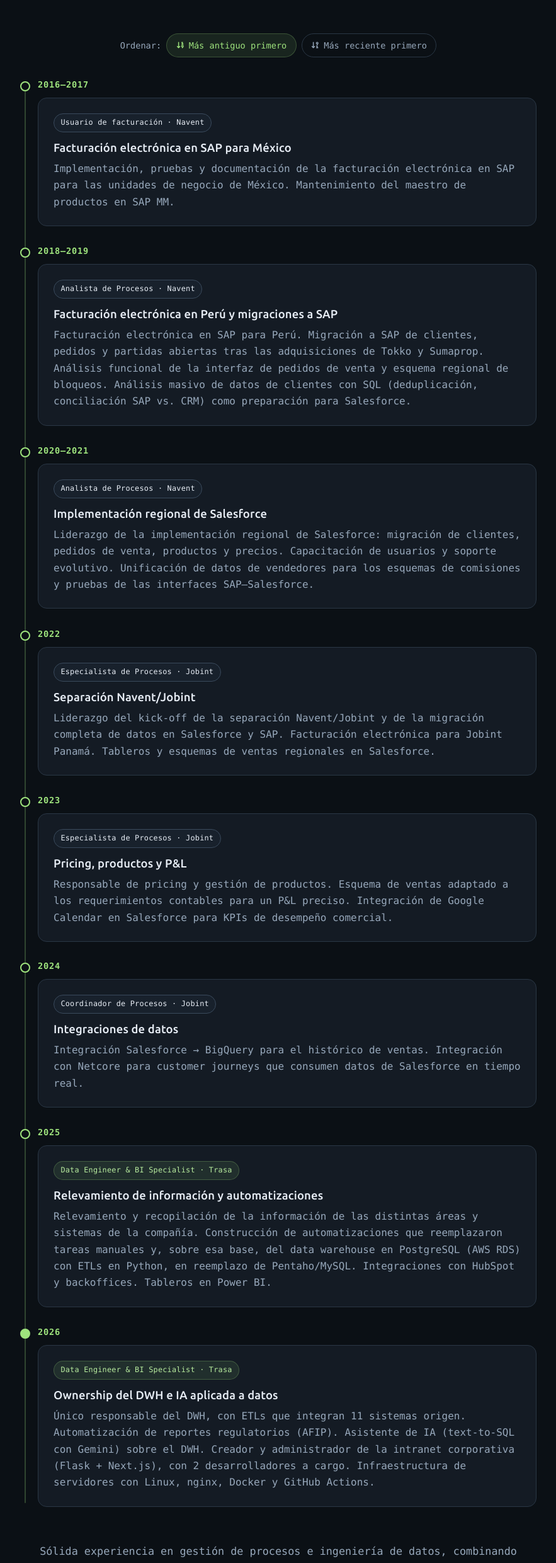
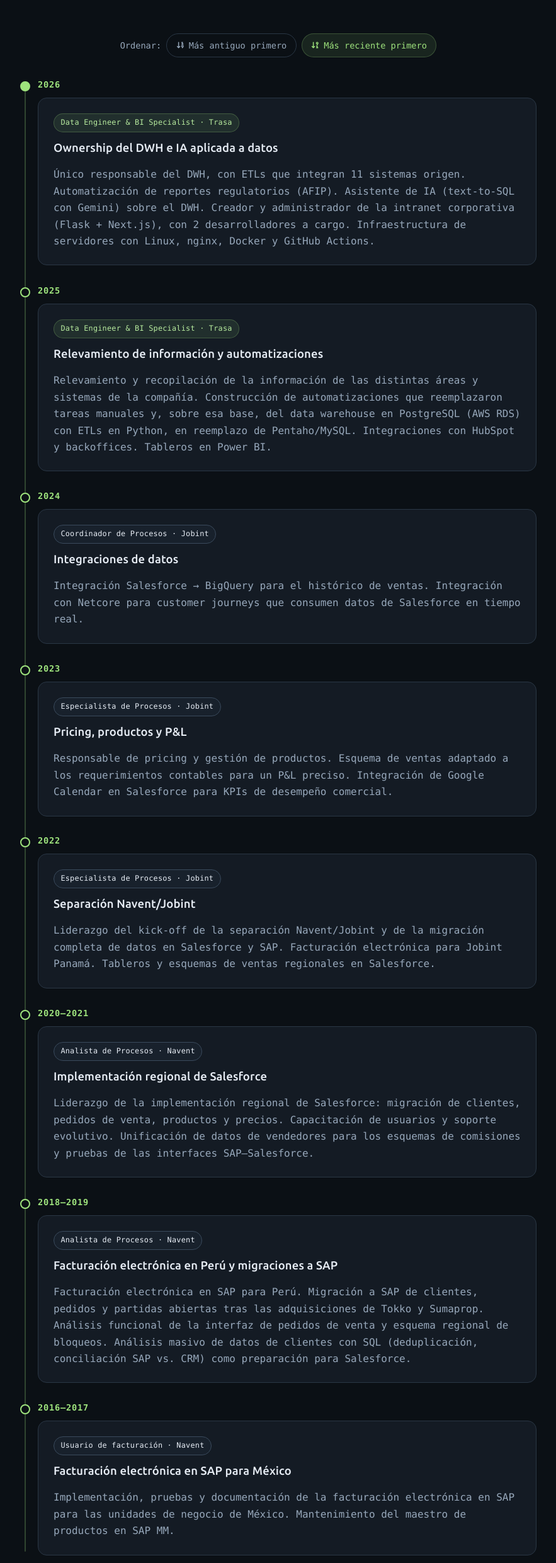
Before and after one commit to csr91/resume, a plain HTML site: page templates/long.html in a window 1280 px wide. Shown: the part 190-2671 px from the top of the page at 63% size, without its empty margins (198-1081 px from the left). Drawn offline with Linux system fonts and the light colour scheme; a web font is replaced by a local one.

Commit message:
feat: sticky job context header and default newest-first road to

```diff
--- a/static/site.css
+++ b/static/site.css
@@ -480,6 +480,16 @@
   margin-bottom: 1rem;
 }
 
+.exp-featured .card-head {
+  position: sticky;
+  top: var(--nav-h);
+  z-index: 5;
+  background: var(--surface);
+  padding: 0.9rem 0 0.9rem;
+  margin: -0.9rem 0 0.9rem;
+  box-shadow: 0 1px 0 var(--border);
+}
+
 .card-title {
   font-size: 1.15rem;
   font-weight: 700;
@@ -555,6 +565,7 @@
   bottom: 24px;
   width: 3px;
   border-radius: 3px;
+  z-index: 6;
   background: var(--accent);
 }
 .exp-featured .card-title { font-size: 1.35rem; }
@@ -729,6 +740,14 @@
   color: var(--accent);
 }
 
+.timeline-head {
+  position: sticky;
+  top: var(--nav-h);
+  z-index: 5;
+  background: var(--surface);
+  padding: 0.75rem 0 0.6rem;
+  margin: -0.75rem 0 0;
+}
 .timeline-card .badge { margin-bottom: 0.85rem; white-space: normal; }
 .timeline-title { font-size: 1.15rem; margin-bottom: 0.6rem; }
 .timeline-text { color: var(--muted); margin: 0; }
--- a/templates/long.html
+++ b/templates/long.html
@@ -71,72 +71,88 @@
                 <div class="container">
                     <div class="timeline-sort" role="group" aria-label="Ordenar la historia">
                         <span class="timeline-sort-label">Ordenar:</span>
-                        <button type="button" class="sort-btn is-active" data-order="asc" aria-pressed="true"><i class="fas fa-arrow-down-1-9" aria-hidden="true"></i> Más antiguo primero</button>
-                        <button type="button" class="sort-btn" data-order="desc" aria-pressed="false"><i class="fas fa-arrow-down-9-1" aria-hidden="true"></i> Más reciente primero</button>
+                        <button type="button" class="sort-btn" data-order="asc" aria-pressed="false"><i class="fas fa-arrow-down-1-9" aria-hidden="true"></i> Más antiguo primero</button>
+                        <button type="button" class="sort-btn is-active" data-order="desc" aria-pressed="true"><i class="fas fa-arrow-down-9-1" aria-hidden="true"></i> Más reciente primero</button>
                     </div>
                     <ol class="timeline">
-                        <li class="timeline-item" data-year="2016">
-                            <div class="timeline-year">2016–2017</div>
+                        <li class="timeline-item is-current" data-year="2026">
+                            <div class="timeline-year">2026</div>
                             <div class="card timeline-card">
-                                <span class="badge">Usuario de facturación · Navent</span>
-                                <h2 class="timeline-title">Facturación electrónica en SAP para México</h2>
-                                <p class="timeline-text">Implementación, pruebas y documentación de la facturación electrónica en SAP para las unidades de negocio de México. Mantenimiento del maestro de productos en SAP MM.</p>
+                                <div class="timeline-head">
+                                    <span class="badge badge-accent">Data Engineer &amp; BI Specialist · Trasa</span>
+                                    <h2 class="timeline-title">Ownership del DWH e IA aplicada a datos</h2>
+                                </div>
+                                <p class="timeline-text">Único responsable del DWH, con ETLs que integran 11 sistemas origen. Automatización de reportes regulatorios (AFIP). Asistente de IA (text-to-SQL con Gemini) sobre el DWH. Creador y administrador de la intranet corporativa (Flask + Next.js), con 2 desarrolladores a cargo. Infraestructura de servidores con Linux, nginx, Docker y GitHub Actions.</p>
+                            </div>
+                        </li>
+                        <li class="timeline-item" data-year="2025">
+                            <div class="timeline-year">2025</div>
+                            <div class="card timeline-card">
+                                <div class="timeline-head">
+                                    <span class="badge badge-accent">Data Engineer &amp; BI Specialist · Trasa</span>
+                                    <h2 class="timeline-title">Relevamiento de información y automatizaciones</h2>
+                                </div>
+                                <p class="timeline-text">Relevamiento y recopilación de la información de las distintas áreas y sistemas de la compañía. Construcción de automatizaciones que reemplazaron tareas manuales y, sobre esa base, del data warehouse en PostgreSQL (AWS RDS) con ETLs en Python, en reemplazo de Pentaho/MySQL. Integraciones con HubSpot y backoffices. Tableros en Power BI.</p>
+                            </div>
+                        </li>
+                        <li class="timeline-item" data-year="2024">
+                            <div class="timeline-year">2024</div>
+                            <div class="card timeline-card">
+                                <div class="timeline-head">
+                                    <span class="badge">Coordinador de Procesos · Jobint</span>
+                                    <h2 class="timeline-title">Integraciones de datos</h2>
+                                </div>
+                                <p class="timeline-text">Integración Salesforce → BigQuery para el histórico de ventas. Integración con Netcore para customer journeys que consumen datos de Salesforce en tiempo real.</p>
+                            </div>
+                        </li>
+                        <li class="timeline-item" data-year="2023">
+                            <div class="timeline-year">2023</div>
+                            <div class="card timeline-card">
+                                <div class="timeline-head">
+                                    <span class="badge">Especialista de Procesos · Jobint</span>
+                                    <h2 class="timeline-title">Pricing, productos y P&amp;L</h2>
+                                </div>
+                                <p class="timeline-text">Responsable de pricing y gestión de productos. Esquema de ventas adaptado a los requerimientos contables para un P&amp;L preciso. Integración de Google Calendar en Salesforce para KPIs de desempeño comercial.</p>
+                            </div>
+                        </li>
+                        <li class="timeline-item" data-year="2022">
+                            <div class="timeline-year">2022</div>
+                            <div class="card timeline-card">
+                                <div class="timeline-head">
+                                    <span class="badge">Especialista de Procesos · Jobint</span>
+                                    <h2 class="timeline-title">Separación Navent/Jobint</h2>
+                                </div>
+                                <p class="timeline-text">Liderazgo del kick-off de la separación Navent/Jobint y de la migración completa de datos en Salesforce y SAP. Facturación electrónica para Jobint Panamá. Tableros y esquemas de ventas regionales en Salesforce.</p>
+                            </div>
+                        </li>
+                        <li class="timeline-item" data-year="2020">
+                            <div class="timeline-year">2020–2021</div>
+                            <div class="card timeline-card">
+                                <div class="timeline-head">
+                                    <span class="badge">Analista de Procesos · Navent</span>
+                                    <h2 class="timeline-title">Implementación regional de Salesforce</h2>
+                                </div>
+                                <p class="timeline-text">Liderazgo de la implementación regional de Salesforce: migración de clientes, pedidos de venta, productos y precios. Capacitación de usuarios y soporte evolutivo. Unificación de datos de vendedores para los esquemas de comisiones y pruebas de las interfaces SAP–Salesforce.</p>
                             </div>
                         </li>
                         <li class="timeline-item" data-year="2018">
                             <div class="timeline-year">2018–2019</div>
                             <div class="card timeline-card">
-                                <span class="badge">Analista de Procesos · Navent</span>
-                                <h2 class="timeline-title">Facturación electrónica en Perú y migraciones a SAP</h2>
+                                <div class="timeline-head">
+                                    <span class="badge">Analista de Procesos · Navent</span>
+                                    <h2 class="timeline-title">Facturación electrónica en Perú y migraciones a SAP</h2>
+                                </div>
                                 <p class="timeline-text">Facturación electrónica en SAP para Perú. Migración a SAP de clientes, pedidos y partidas abiertas tras las adquisiciones de Tokko y Sumaprop. Análisis funcional de la interfaz de pedidos de venta y esquema regional de bloqueos. Análisis masivo de datos de clientes con SQL (deduplicación, conciliación SAP vs. CRM) como preparación para Salesforce.</p>
                             </div>
                         </li>
-                        <li class="timeline-item" data-year="2020">
-                            <div class="timeline-year">2020–2021</div>
+                        <li class="timeline-item" data-year="2016">
+                            <div class="timeline-year">2016–2017</div>
                             <div class="card timeline-card">
-                                <span class="badge">Analista de Procesos · Navent</span>
-                                <h2 class="timeline-title">Implementación regional de Salesforce</h2>
-                                <p class="timeline-text">Liderazgo de la implementación regional de Salesforce: migración de clientes, pedidos de venta, productos y precios. Capacitación de usuarios y soporte evolutivo. Unificación de datos de vendedores para los esquemas de comisiones y pruebas de las interfaces SAP–Salesforce.</p>
-                            </div>
-                        </li>
-                        <li class="timeline-item" data-year="2022">
-                            <div class="timeline-year">2022</div>
-                            <div class="card timeline-card">
-                                <span class="badge">Especialista de Procesos · Jobint</span>
-                                <h2 class="timeline-title">Separación Navent/Jobint</h2>
-                                <p class="timeline-text">Liderazgo del kick-off de la separación Navent/Jobint y de la migración completa de datos en Salesforce y SAP. Facturación electrónica para Jobint Panamá. Tableros y esquemas de ventas regionales en Salesforce.</p>
-                            </div>
-                        </li>
-                        <li class="timeline-item" data-year="2023">
-                            <div class="timeline-year">2023</div>
-                            <div class="card timeline-card">
-                                <span class="badge">Especialista de Procesos · Jobint</span>
-                                <h2 class="timeline-title">Pricing, productos y P&amp;L</h2>
-                                <p class="timeline-text">Responsable de pricing y gestión de productos. Esquema de ventas adaptado a los requerimientos contables para un P&amp;L preciso. Integración de Google Calendar en Salesforce para KPIs de desempeño comercial.</p>
-                            </div>
-                        </li>
-                        <li class="timeline-item" data-year="2024">
-                            <div class="timeline-year">2024</div>
-                            <div class="card timeline-card">
-                                <span class="badge">Coordinador de Procesos · Jobint</span>
-                                <h2 class="timeline-title">Integraciones de datos</h2>
-                                <p class="timeline-text">Integración Salesforce → BigQuery para el histórico de ventas. Integración con Netcore para customer journeys que consumen datos de Salesforce en tiempo real.</p>
-                            </div>
-                        </li>
-                        <li class="timeline-item" data-year="2025">
-                            <div class="timeline-year">2025</div>
-                            <div class="card timeline-card">
-                                <span class="badge badge-accent">Data Engineer &amp; BI Specialist · Trasa</span>
-                                <h2 class="timeline-title">Relevamiento de información y automatizaciones</h2>
-                                <p class="timeline-text">Relevamiento y recopilación de la información de las distintas áreas y sistemas de la compañía. Construcción de automatizaciones que reemplazaron tareas manuales y, sobre esa base, del data warehouse en PostgreSQL (AWS RDS) con ETLs en Python, en reemplazo de Pentaho/MySQL. Integraciones con HubSpot y backoffices. Tableros en Power BI.</p>
-                            </div>
-                        </li>
-                        <li class="timeline-item is-current" data-year="2026">
-                            <div class="timeline-year">2026</div>
-                            <div class="card timeline-card">
-                                <span class="badge badge-accent">Data Engineer &amp; BI Specialist · Trasa</span>
-                                <h2 class="timeline-title">Ownership del DWH e IA aplicada a datos</h2>
-                                <p class="timeline-text">Único responsable del DWH, con ETLs que integran 11 sistemas origen. Automatización de reportes regulatorios (AFIP). Asistente de IA (text-to-SQL con Gemini) sobre el DWH. Creador y administrador de la intranet corporativa (Flask + Next.js), con 2 desarrolladores a cargo. Infraestructura de servidores con Linux, nginx, Docker y GitHub Actions.</p>
+                                <div class="timeline-head">
+                                    <span class="badge">Usuario de facturación · Navent</span>
+                                    <h2 class="timeline-title">Facturación electrónica en SAP para México</h2>
+                                </div>
+                                <p class="timeline-text">Implementación, pruebas y documentación de la facturación electrónica en SAP para las unidades de negocio de México. Mantenimiento del maestro de productos en SAP MM.</p>
                             </div>
                         </li>
                     </ol>
```
Also changed, not shown: templates/en_long.html (+70 -54 lines).
